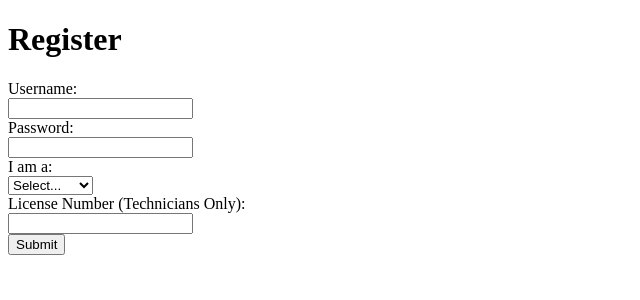
After one commit to Christopher-DSA/Week2TempRefit, a Flask app: page /register in a window 1280 px wide. The commit adds this page. Shown: the top 300 px of the page, without its empty margins (0-640 px from the left). Run offline with Flask 3, Linux system fonts and the light colour scheme.

Commit message:
Registration
A simple registration, without any validation (to be handled later) but right now user can register where if technician is selected they'll be bought back to registration if no licence is entered (if they did they'll be re-directed to login), for everyone else once registered they are taken to login.

```diff
--- a/main.py
+++ b/main.py
@@ -11,6 +11,7 @@ from routes.auth import auth
 
 #load_dotenv()
 app = Flask(__name__)
+
 
 
 
--- a/routes/auth.py
+++ b/routes/auth.py
@@ -5,17 +5,20 @@ auth = Blueprint('auth', __name__)
 # Hard-coded user data
 users = {'admin': 'admin'}
 
-@auth.route("/login", methods=["GET"])
+
+@auth.route("/login", methods=["GET", "POST"])
 def login():
-    username = request.args.get('username')
-    password = request.args.get('password')
-    if username and password:
-        # Check username and password (this is just a placeholder - replace with your actual logic)
-        if username == 'admin' and password == 'password':
-            return redirect(url_for('auth.home'))
-        else:
-            flash('Invalid username or password')
+    if request.method == 'POST':
+        username = request.form.get('username')
+        password = request.form.get('password')
+        if username and password:
+            # just a placeholder - replace with  logic to check if user exists in database
+            if username == 'admin' and password == 'password':
+                return redirect(url_for('auth.home'))
+            else:
+                print('Invalid username or password')
     return render_template("auth/login.html")
+
 
 @auth.route("/forgot_password", methods=["GET"])
 def forgot_password():
@@ -25,3 +28,21 @@ def forgot_password():
 @auth.route("/home", methods=["GET"])
 def home():
     return render_template("auth/home.html")
+
+
+@auth.route("/register", methods=["GET", "POST"])
+def register():
+    if request.method == 'POST':
+        username = request.form.get('username')
+        password = request.form.get('password')
+        user_type = request.form.get('user_type')
+        license = request.form.get('license')
+        if not username or not password or not user_type:
+            flash('Please fill out all fields.')
+        elif user_type == 'technician' and not license:
+            flash('Technicians must enter a license number.')
+        else:
+            print('Registered successfully.')
+            return redirect(url_for('auth.login'))
+    print("******************************* failed to Register ********************************")
+    return render_template("auth/register.html")
--- a/templates/auth/forgot_password.html
+++ b/templates/auth/forgot_password.html
@@ -1,8 +1,10 @@
 <!DOCTYPE html>
 <html>
+
 <head>
     <title>Forgot Password</title>
 </head>
+
 <body>
     <h1>Forgot Password</h1>
     <form method="get" action="{{ url_for('auth.forgot_password') }}">
@@ -11,4 +13,5 @@
         <input type="submit" value="Submit">
     </form>
 </body>
+
 </html>
--- a/templates/auth/home.html
+++ b/templates/auth/home.html
@@ -1,9 +1,12 @@
 <!DOCTYPE html>
 <html>
+
 <head>
     <title>Welcome</title>
 </head>
+
 <body>
     Welcome to Refit!
 </body>
+
 </html>
--- /dev/null
+++ b/templates/auth/register.html
@@ -0,0 +1,25 @@
+<!DOCTYPE html>
+<html>
+<head>
+    <title>Register</title>
+</head>
+<body>
+    <h1>Register</h1>
+    <form method="post" action="{{ url_for('auth.register') }}">
+        <label for="username">Username:</label><br>
+        <input type="text" id="username" name="username" required><br>
+        <label for="password">Password:</label><br>
+        <input type="password" id="password" name="password" required><br>
+        <label for="user_type">I am a:</label><br>
+        <select id="user_type" name="user_type" required>
+            <option value="">Select...</option>
+            <option value="admin">Admin</option>
+            <option value="contractor">Contractor</option>
+            <option value="technician">Technician</option>
+        </select><br>
+        <label for="license">License Number (Technicians Only):</label><br>
+        <input type="text" id="license" name="license"><br>
+        <input type="submit" value="Submit">
+    </form>
+</body>
+</html>
```
Also changed, not shown: templates/auth/login.html (+6 -1 lines).
